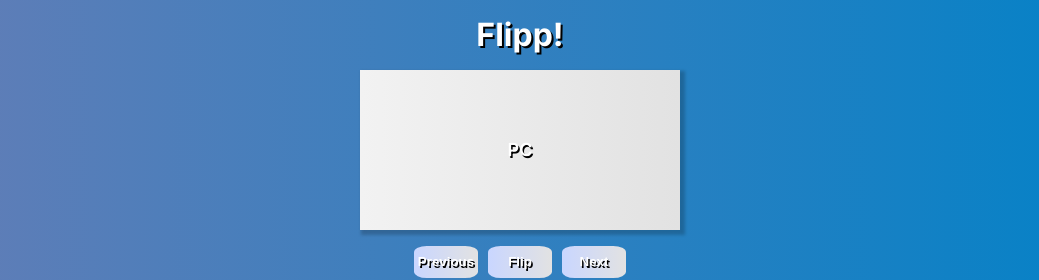
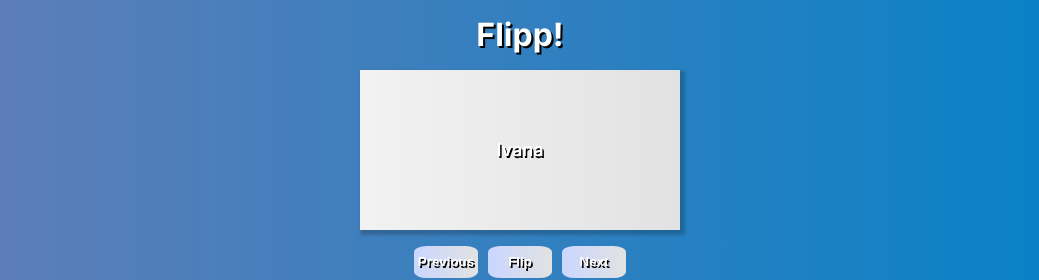
Before and after one commit to NikolaBV/Flipp, a Next.js app in the folder flipp/: page / in a window 1280 px wide. Both pictures are taken after a click on the button "Next". Shown: the part 262-542 px from the top of the page, without its empty margins (120-1159 px from the left). Built offline with nearby package versions, Linux system fonts and the light colour scheme.

Commit message:
Added state for next button

```diff
--- a/flipp/src/app/components/AppContainer.js
+++ b/flipp/src/app/components/AppContainer.js
@@ -5,10 +5,19 @@ import ButtonContainer from "./ButtonContainer";
 import { useState } from "react";
 export default function AppContainer() {
   const [flip, setFlip] = useState(false);
-
+  const [currentCard, setCurrentCard] = useState(0);
   function flipHandleClick() {
     setFlip(!flip);
     console.log(flip);
+  }
+
+  function nextHandleClick() {
+    if (currentCard == cards.length - 1) {
+      setCurrentCard(0);
+    } else {
+      setCurrentCard(currentCard + 1);
+    }
+    console.log(currentCard);
   }
   const cards = [
     {
@@ -19,12 +28,23 @@ export default function AppContainer() {
       term: "Ivana",
       definition: "My bebi",
     },
+    {
+      term: "Teodora",
+      definition: "Pishkata",
+    },
   ];
   return (
     <div className="app">
       <Header></Header>
-      <CardContainer cards={cards} isFlipped={flip}></CardContainer>
-      <ButtonContainer flipHandleClick={flipHandleClick}></ButtonContainer>
+      <CardContainer
+        cards={cards}
+        isFlipped={flip}
+        currentCard={currentCard}
+      ></CardContainer>
+      <ButtonContainer
+        flipHandleClick={flipHandleClick}
+        nextHandleClick={nextHandleClick}
+      ></ButtonContainer>
     </div>
   );
 }
--- a/flipp/src/app/components/ButtonContainer.js
+++ b/flipp/src/app/components/ButtonContainer.js
@@ -1,10 +1,10 @@
 import Button from "./Button";
-export default function ButtonContainer({ flipHandleClick }) {
+export default function ButtonContainer({ flipHandleClick, nextHandleClick }) {
   return (
     <div className="button-container">
       <Button buttonType="Previous"></Button>
       <Button buttonType="Flip" handleClick={flipHandleClick}></Button>
-      <Button buttonType="Next"></Button>
+      <Button buttonType="Next" handleClick={nextHandleClick}></Button>
     </div>
   );
 }
--- a/flipp/src/app/components/CardContainer.js
+++ b/flipp/src/app/components/CardContainer.js
@@ -1,8 +1,12 @@
 import CardText from "./CardText";
-export default function CardContainer({ cards, isFlipped }) {
+export default function CardContainer({ cards, isFlipped, currentCard }) {
   return (
     <div className="card-container">
-      <CardText cards={cards} isFlipped={isFlipped}></CardText>
+      <CardText
+        cards={cards}
+        isFlipped={isFlipped}
+        currentCard={currentCard}
+      ></CardText>
     </div>
   );
 }
--- a/flipp/src/app/components/CardText.js
+++ b/flipp/src/app/components/CardText.js
@@ -1,7 +1,11 @@
-export default function CardText({ cards, isFlipped }) {
+export default function CardText({ cards, isFlipped, currentCard }) {
   return (
     <div className="card-text">
-      {isFlipped ? <p>{cards[0].definition}</p> : <p>{cards[0].term}</p>}
+      {isFlipped ? (
+        <p>{cards[currentCard].definition}</p>
+      ) : (
+        <p>{cards[currentCard].term}</p>
+      )}
     </div>
   );
 }
```
